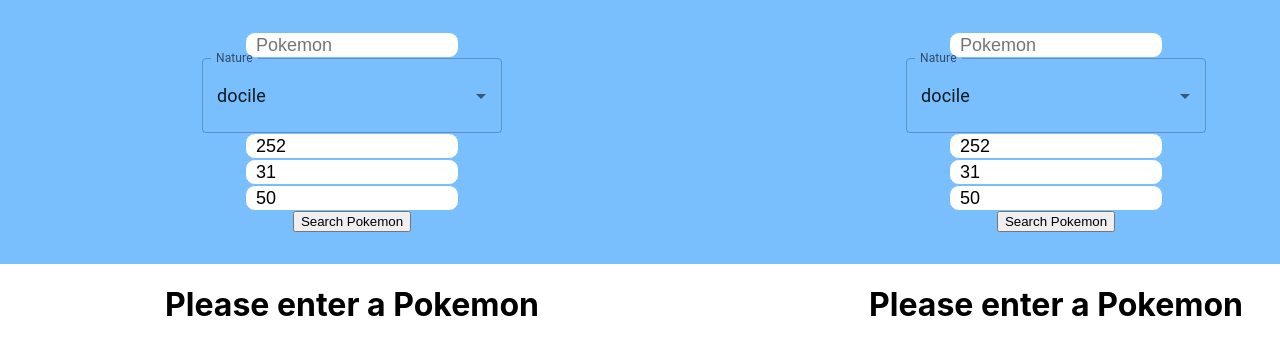
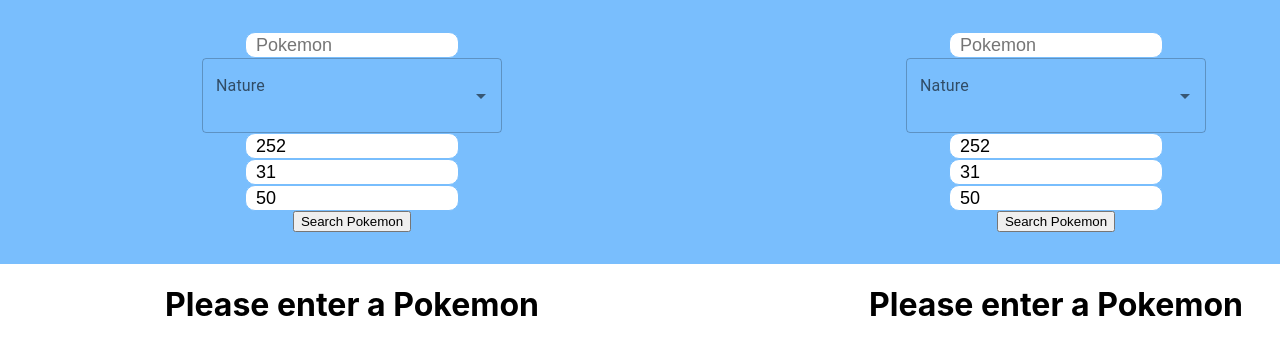
Before and after one commit to jaeykimmy/react-pokemon-calc, a React (Create React App) app: page / in a window 1280 px wide. Shown: the top 354 px of the page. Built offline with nearby package versions, Linux system fonts and the light colour scheme.

Commit message:
autocomplete works '

```diff
--- a/src/components/Input.js
+++ b/src/components/Input.js
@@ -52,8 +52,8 @@ if (isNaN(iv)) {
     setPokemonName(event.target.value)
   }
 
-  const submitNatureHandler = (value) => {
-    setNature(value)
+  const submitNatureHandler = (natureName) => {
+    setNature(natureName)
   }
   console.log(nature)
   const submitIvHandler = (event) => {
--- a/src/components/NatureAutocomplete.js
+++ b/src/components/NatureAutocomplete.js
@@ -4,19 +4,17 @@ import Autocomplete from '@mui/material/Autocomplete';
 import { useState } from 'react';
 
 export default function NatureAutocomplete({submitNatureHandler}) {
-  const [nat, setNat] = useState('docile')
 
-  console.log(nat)
   return (
     <Autocomplete
       id="combo-box-demo"
       onChange={(e, newValue) =>
       {
-        setNat(newValue)
+        submitNatureHandler(newValue)
       }}
       options={natureArray.map((option)=> option.name)}
       sx={{ width: 300 }}
-      value={nat}
+      // value={nat}
       renderInput={(params) => <TextField {...params} label="Nature"/>}
     />
   );
```
